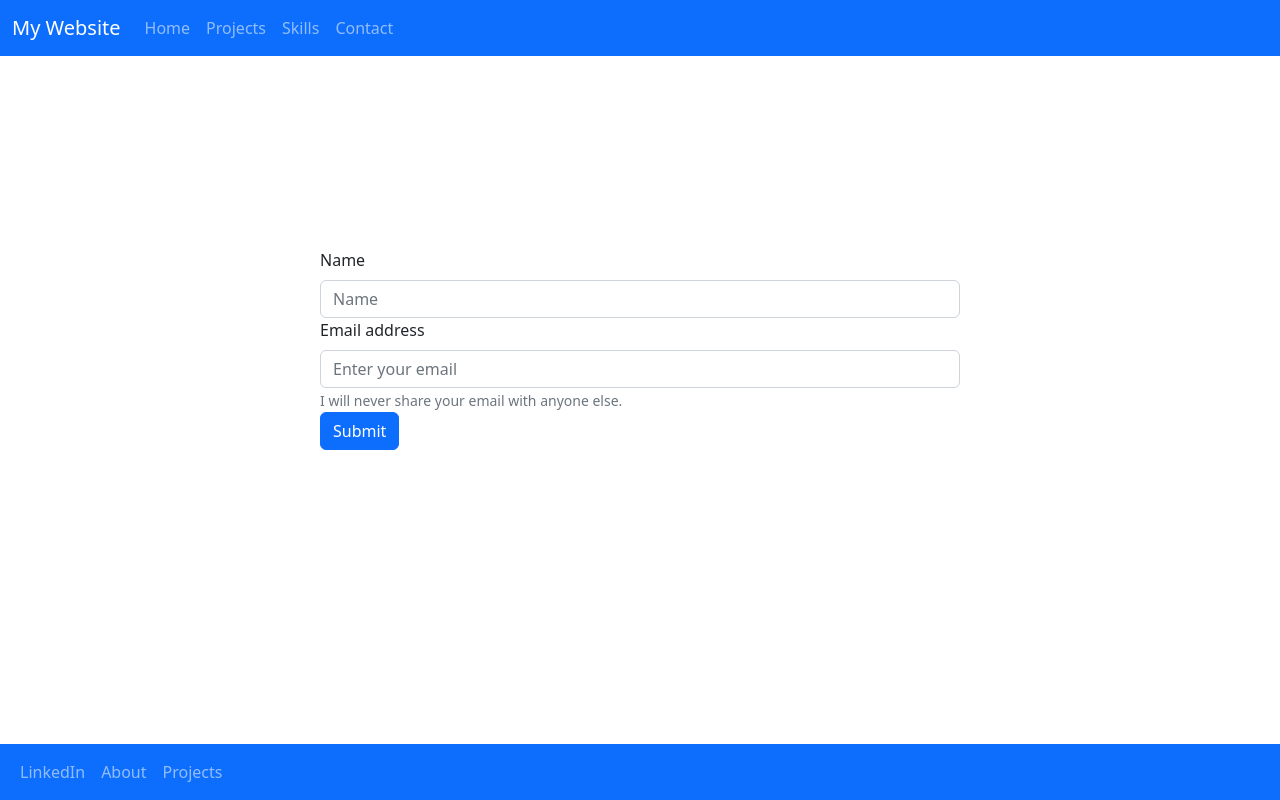
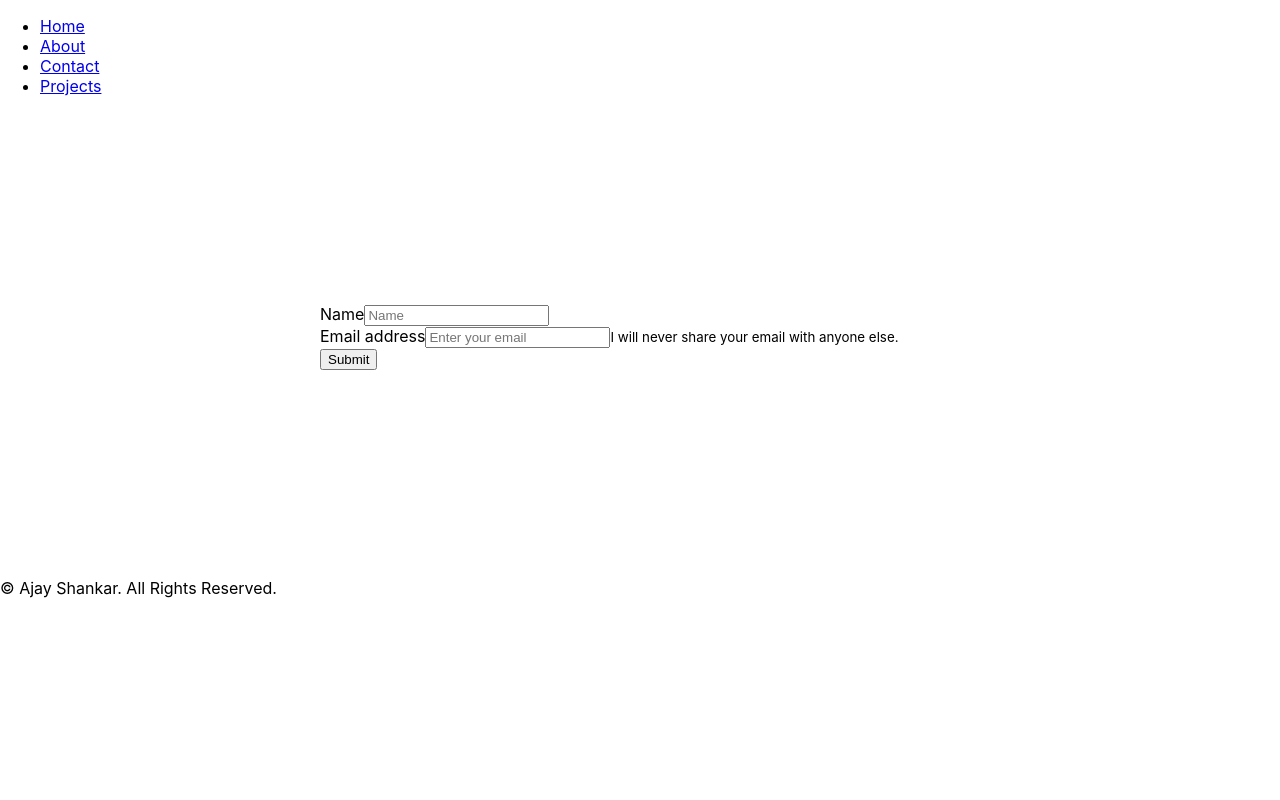
Before and after one commit to AjayS2023/portfolio-website, a React (Create React App) app in the folder my-app/: page /contact in a window 1280 px wide. Built offline with nearby package versions, Linux system fonts and the light colour scheme.

Commit message:
finalized navbar and footer

```diff
--- a/my-app/src/components/Footer.js
+++ b/my-app/src/components/Footer.js
@@ -1,22 +1,11 @@
-import 'bootstrap/dist/css/bootstrap.min.css';
-import { Link } from 'react-router-dom';
 import React from 'react';
 
-function Navbar() {
+function Footer() {
     return (
-
-        <nav className="navbar fixed-bottom navbar-expand-lg navbar-dark bg-primary">
-            <div className="container-fluid">
-                <div className="collapse navbar-collapse" id="navbarNav">
-                    <ul className="navbar-nav">
-                        <Link to="/" className='nav-link'>LinkedIn</Link>
-                        <Link to="/about" className="nav-link">About</Link>
-                        <Link to="/projects" className="nav-link">Projects</Link>
-                    </ul>
-                </div>
-            </div>
-        </nav>
+        <div className="footer-container">
+            <p>&copy; Ajay Shankar. All Rights Reserved.</p>
+        </div>
     );
 }
 
-export default Navbar;
+export default Footer;
--- a/my-app/src/components/Navbar.js
+++ b/my-app/src/components/Navbar.js
@@ -1,25 +1,18 @@
-import 'bootstrap/dist/css/bootstrap.min.css';
 import { Link } from 'react-router-dom';
 import React from 'react';
 
 function Navbar() {
     return (
-        <nav className="navbar navbar-expand-lg navbar-dark bg-primary">
-            <div className="container-fluid">
-                <a className="navbar-brand">My Website</a>
-                {/* <button className="navbar-toggler" type="button" data-bs-toggle="collapse" data-bs-target="#navbarNav" aria-controls="navbarNav" aria-expanded="false" aria-label="Toggle navigation">
-                    <span className="navbar-toggler-icon"></span>
-                </button> */}
-                <div className="collapse navbar-collapse" id="navbarNav">
-                    <ul className="navbar-nav">
-                        <Link to="/" className='nav-link'>Home</Link>
-                        <Link to="/projects" className="nav-link">Projects</Link>
-                        <Link to="/skills" className='nav-link'> Skills </Link>
-                        <Link to="/contact" className='nav-link'>Contact</Link>
-                    </ul>
-                </div>
-            </div>
+        <nav>
+            <ul className="navbar">
+                <li><Link to="/">Home</Link></li>
+                <li><Link to="/about"> About </Link></li>
+                <li><Link to="/contact"> Contact </Link></li>
+                <li><Link to="/projects"> Projects </Link></li>
+            </ul>
+
         </nav>
+
     );
 }
 
```
